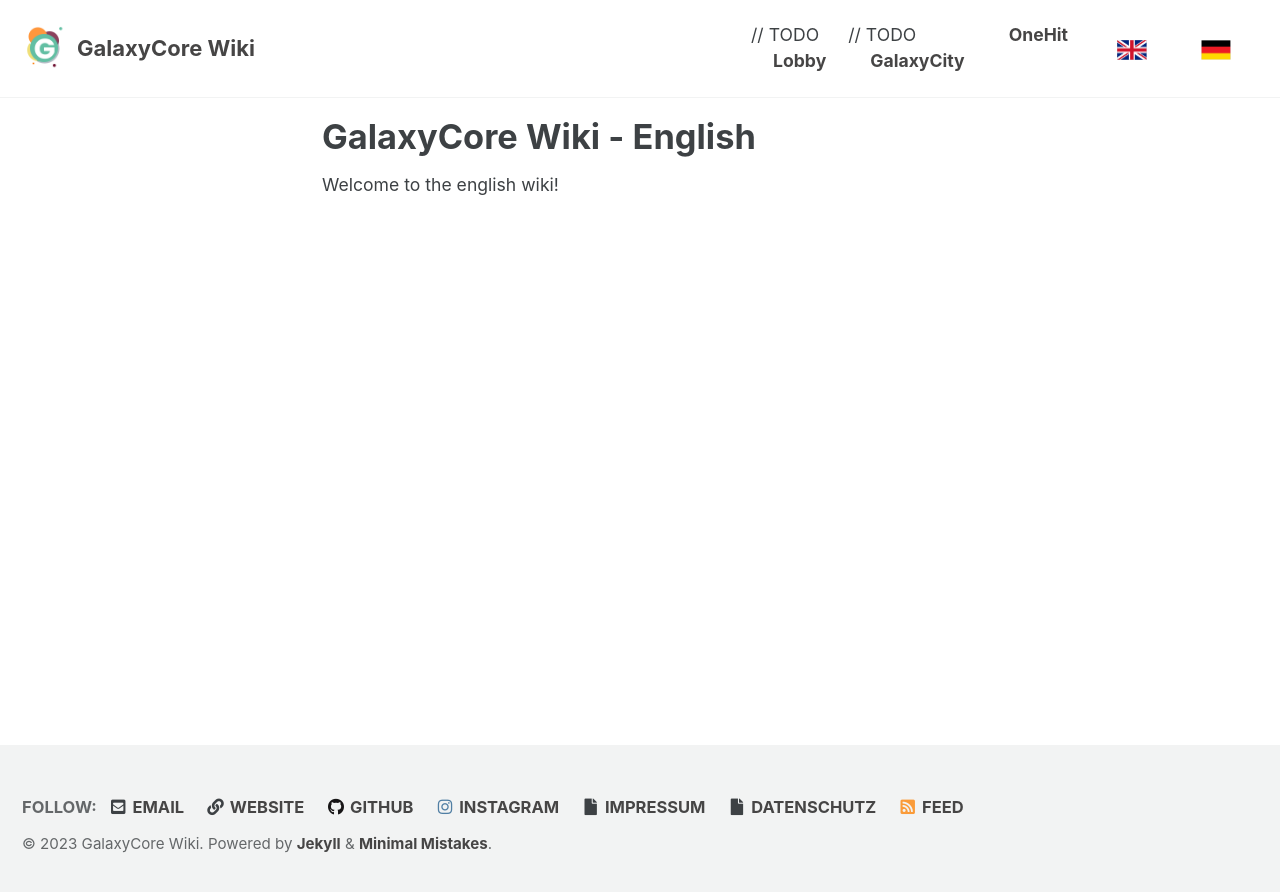
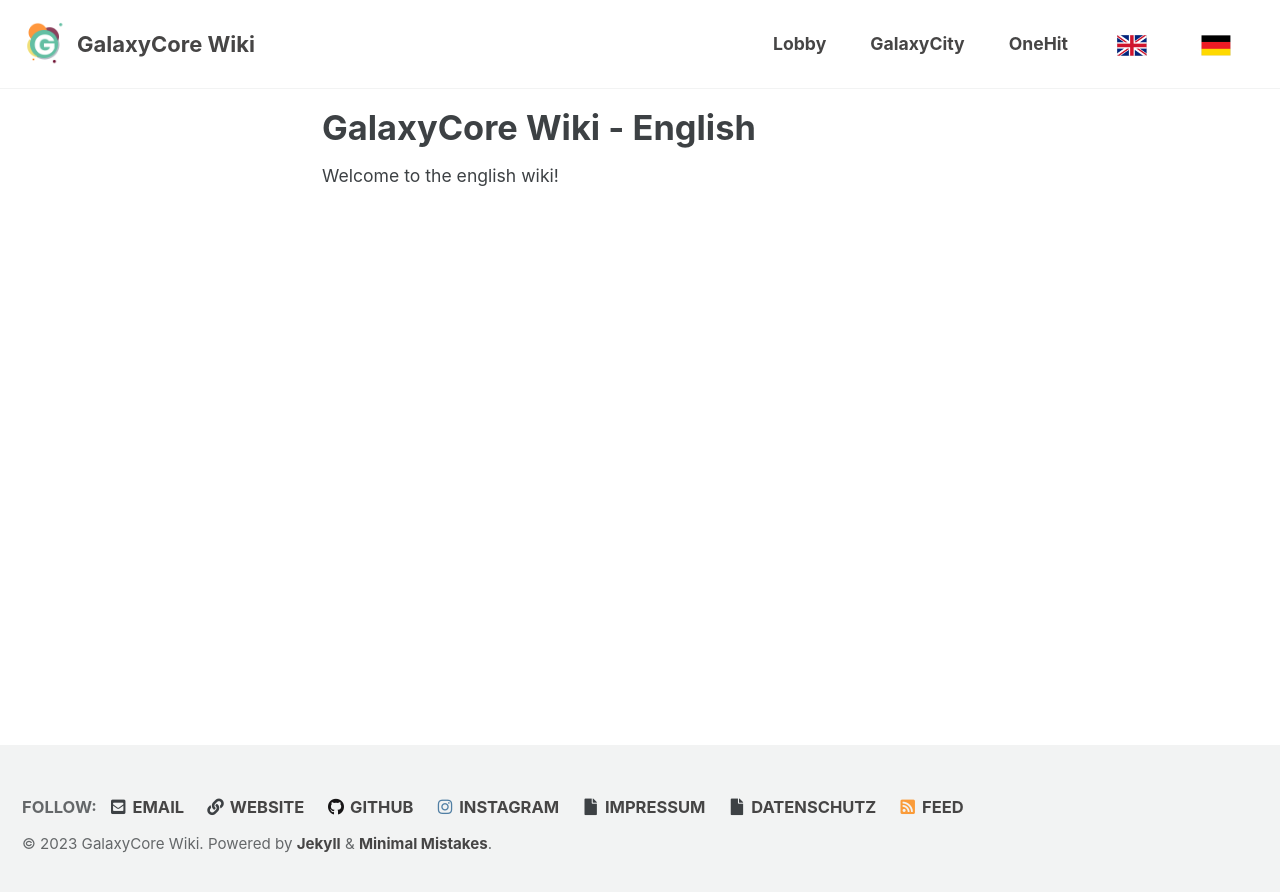
Before and after one commit to GalaxyCore-net/docs.galaxycore.net, a Jekyll site: the page built from en/index.md, in a window 1280 px wide. Shown: the top 892 px of the page. Built offline with Jekyll 4.4.1, drawn with Linux system fonts in a browser that asks for light colours; cached includes are drawn as plain includes.

Commit message:
fix: Something Todo

```diff
--- a/_includes/masthead.html
+++ b/_includes/masthead.html
@@ -32,10 +32,10 @@
         </script>
 
         <ul class="visible-links">
-          <li class="masthead__menu-item"> // TODO
+          <li class="masthead__menu-item">
             <a href="/lobby" onclick="event.preventDefault();callRef('lobby/')" title="Lobby">Lobby</a>
           </li>
-          <li class="masthead__menu-item"> // TODO
+          <li class="masthead__menu-item">
             <a href="/citybuild" onclick="event.preventDefault();callRef('citybuild/')" title="GalaxyCity">GalaxyCity</a>
           </li>
           <li class="masthead__menu-item">
```
